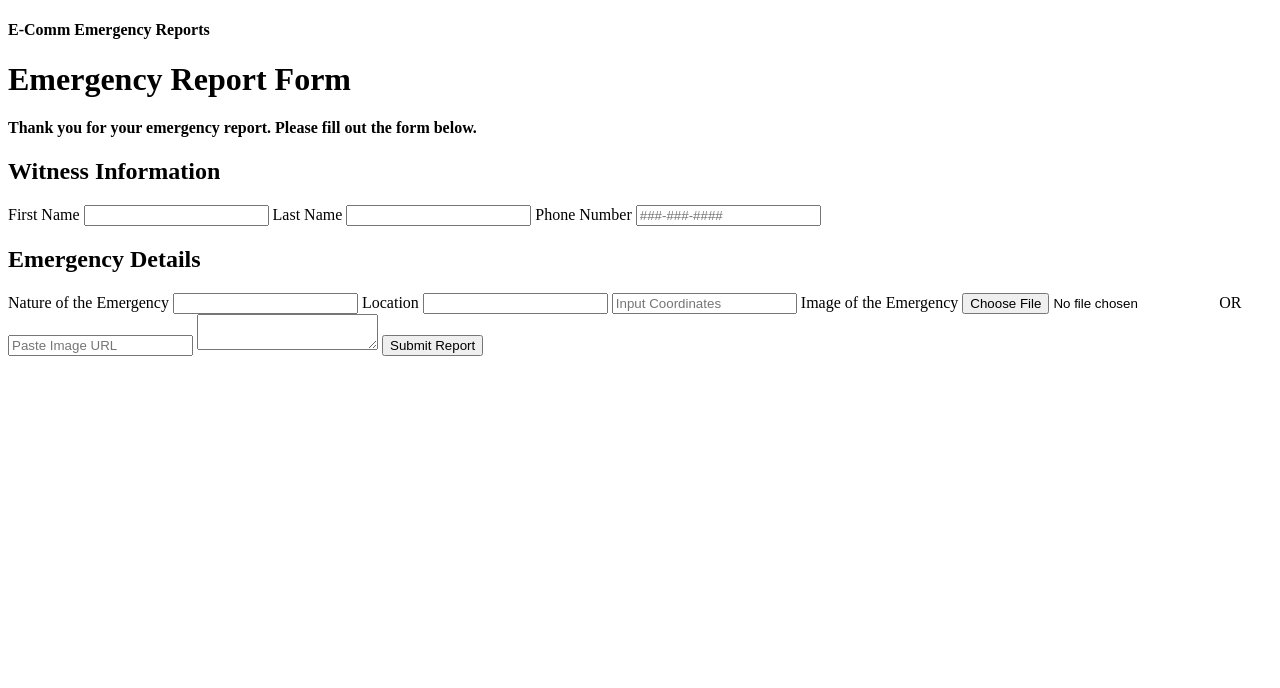
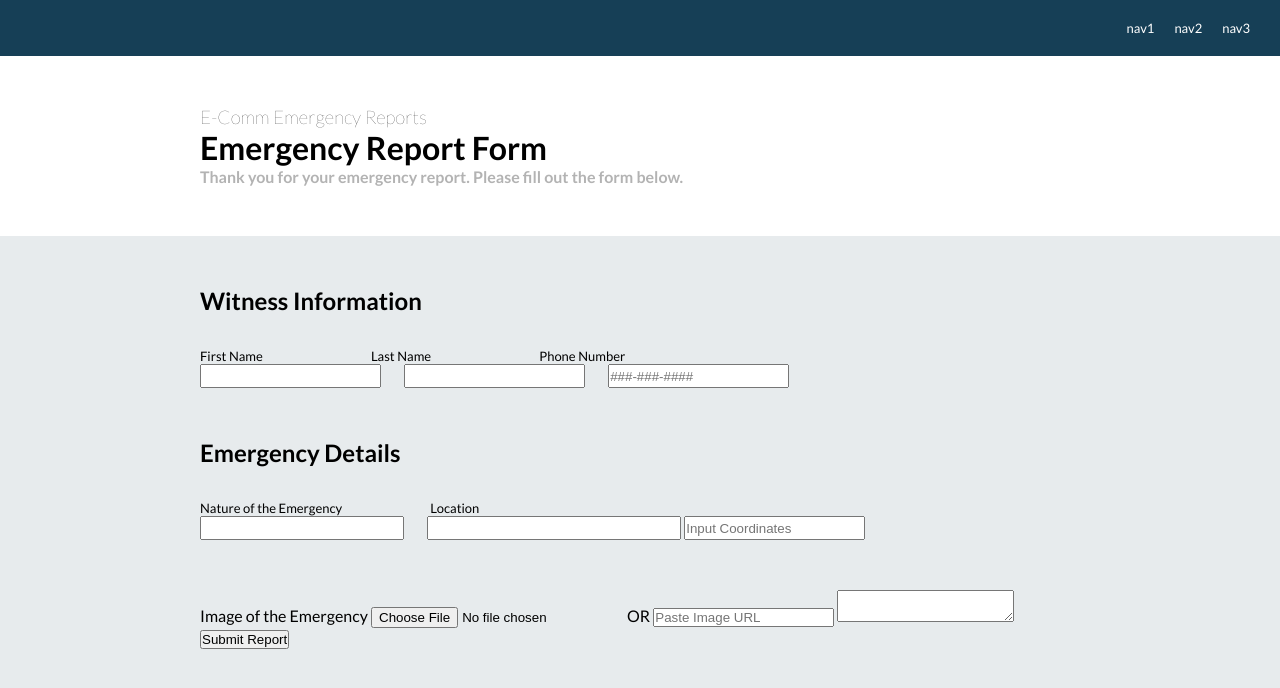
Before and after one commit to biancadimaano/ecomm-website, a plain HTML site: page reportForm.html in a window 1280 px wide. Drawn offline with Linux system fonts and the light colour scheme.

Commit message:
added css for form elements

```diff
--- a/reportForm.css
+++ b/reportForm.css
@@ -0,0 +1,103 @@
+@import url('https://fonts.googleapis.com/css2?family=Lato:ital,wght@0,100;0,300;0,400;0,700;0,900;1,100;1,300;1,400;1,700;1,900&display=swap');
+* {
+    margin: 0;
+    padding: 0;
+}
+
+nav {
+    display: flex;
+    justify-content: flex-end;
+    background-color: #163F56;
+}
+
+nav ul {
+    font-size: small;
+    font-family: 'Lato', sans-serif;
+    display: flex;
+    justify-content: space-around;
+    padding: 20px;
+    text-align: right;
+    margin: 0px;
+}
+
+nav ul li {
+    list-style-type: none;
+    margin: 0 10px;
+}
+
+nav ul li a {
+    text-decoration: none;
+    color: #ffffff;
+}
+
+nav ul li a:hover {
+    text-decoration: underline;
+    color: #9ebed1;
+}
+
+header {
+    background-color: #ffffff;
+    text-align: left;
+    font-family: 'Lato', sans-serif;
+    color: #000000;
+    padding: 50px;
+    margin-bottom: 50px;
+    padding-left: 200px;
+}
+
+header h1 {
+    font-weight: bolder;
+}
+
+header h3 {
+    font-weight: lighter;
+}
+
+header h4 {
+    color: #B3B3B3;
+}
+
+body {
+    background-color: #E7EBED;
+    font-family: 'Lato', sans-serif;
+}
+
+main {
+    margin-right: 200px;
+    margin-left: 200px;
+}
+
+main h2 {
+    margin-top: 50px;
+    margin-bottom: 30px;
+}
+
+.input-label1 {
+    margin-right: 105px;
+    font-size: small;
+}
+
+#first-name, #last-name, #phone-number{
+    margin-right: 20px;
+    height: 20px;
+}
+
+.input-label2 {
+    margin-right: 85px;
+    font-size: small;
+}
+
+#nature-emergency {
+    margin-right: 20px;
+    height: 20px;
+    width: 200px;
+}
+
+#location {
+    height: 20px;
+    width: 250px;
+    margin-bottom: 50px
+}
+#coordinates {
+    height: 20px;
+}
--- a/reportForm.html
+++ b/reportForm.html
@@ -1,38 +1,44 @@
 <!DOCTYPE html>
-<html>
+<html lang="en">
 <head>
-    <meta charset="UTF-8" />
+    <meta charset="UTF-8">
+    <meta name="viewport" content="width=device-width, initial-scale=1.0">
     <title>E-Comm</title>
+    <link rel="stylesheet" href="reportForm.css">
 </head>
 <body>
     <nav>
         <!-- Navigation Bar -->
+         <ul>
+            <li><a>nav1</a></li>
+            <li><a>nav2</a></li>
+            <li><a>nav3</a></li>
+         </ul>
     </nav>
     <header>
-        <h4>E-Comm Emergency Reports</h4>
+        <h3>E-Comm Emergency Reports</h3>
         <h1>Emergency Report Form</h1>
         <h4>Thank you for your emergency report. Please fill out the form below.</h4>
     </header>
     <main>
         <form id="report-form">
             <h2>Witness Information</h2>
-            <label for="first-name">First Name</label>
+            <label for="first-name" class="input-label1">First Name</label>
+            <label for="last-name" class="input-label1">Last Name</label>
+            <label for="phone-number" class="input-label1">Phone Number</label>
+            <br>
             <input type="text" id="first-name">
-
-            <label for="first-name">Last Name</label>
             <input type="text" id="last-name">
-
-            <label for="phone-number">Phone Number</label>
             <input type="text" id="phone-number" placeholder="###-###-####">
 
             <h2>Emergency Details</h2>
-            <label for="nature-emergency">Nature of the Emergency</label>
+            <label for="nature-emergency" class="input-label2">Nature of the Emergency</label>
+            <label for="location" class="input-label2">Location</label>
+            <br>
             <input type="text" id="nature-emergency">
-
-            <label for="location">Location</label>
             <input type="text" id="location">
             <input type="text" id="coordinates" placeholder="Input Coordinates">
-
+            <br>
             <label for="image-file">Image of the Emergency</label>
             <input type="file" id="image-file">
             OR
```
